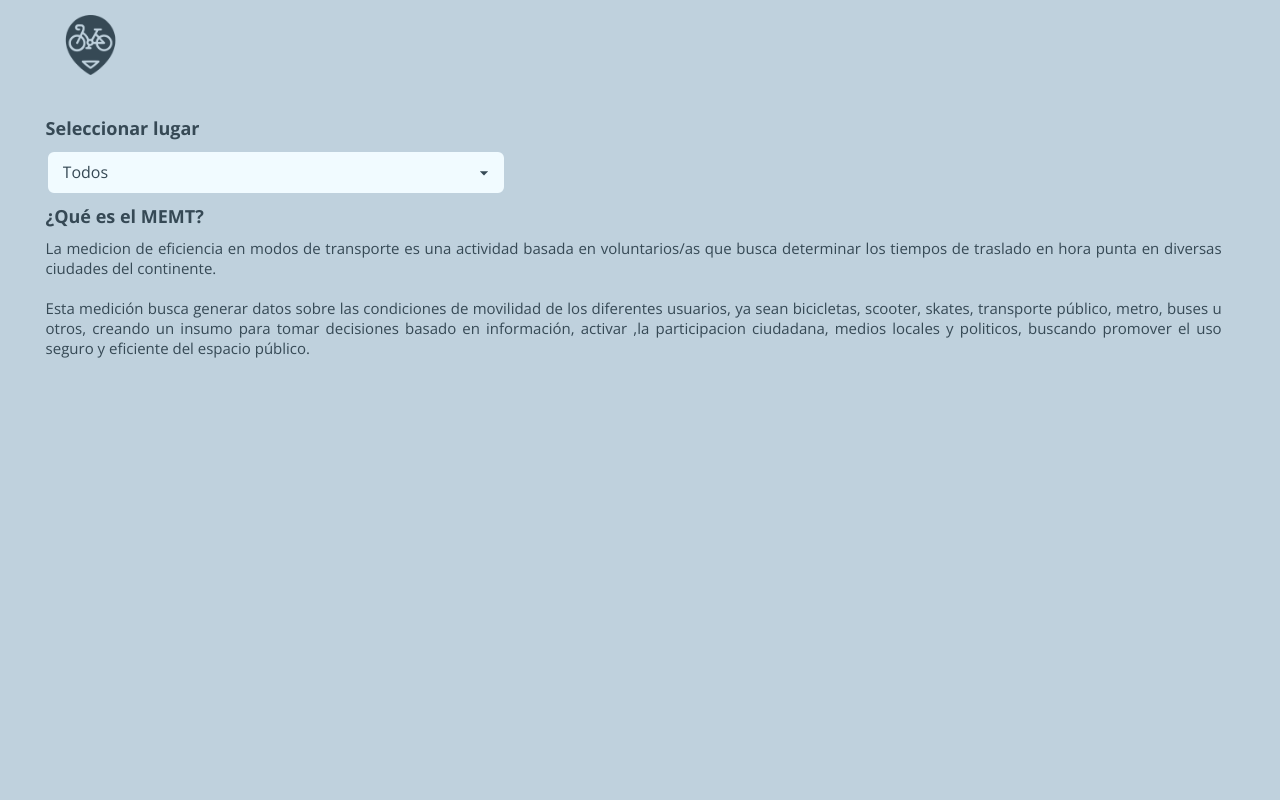
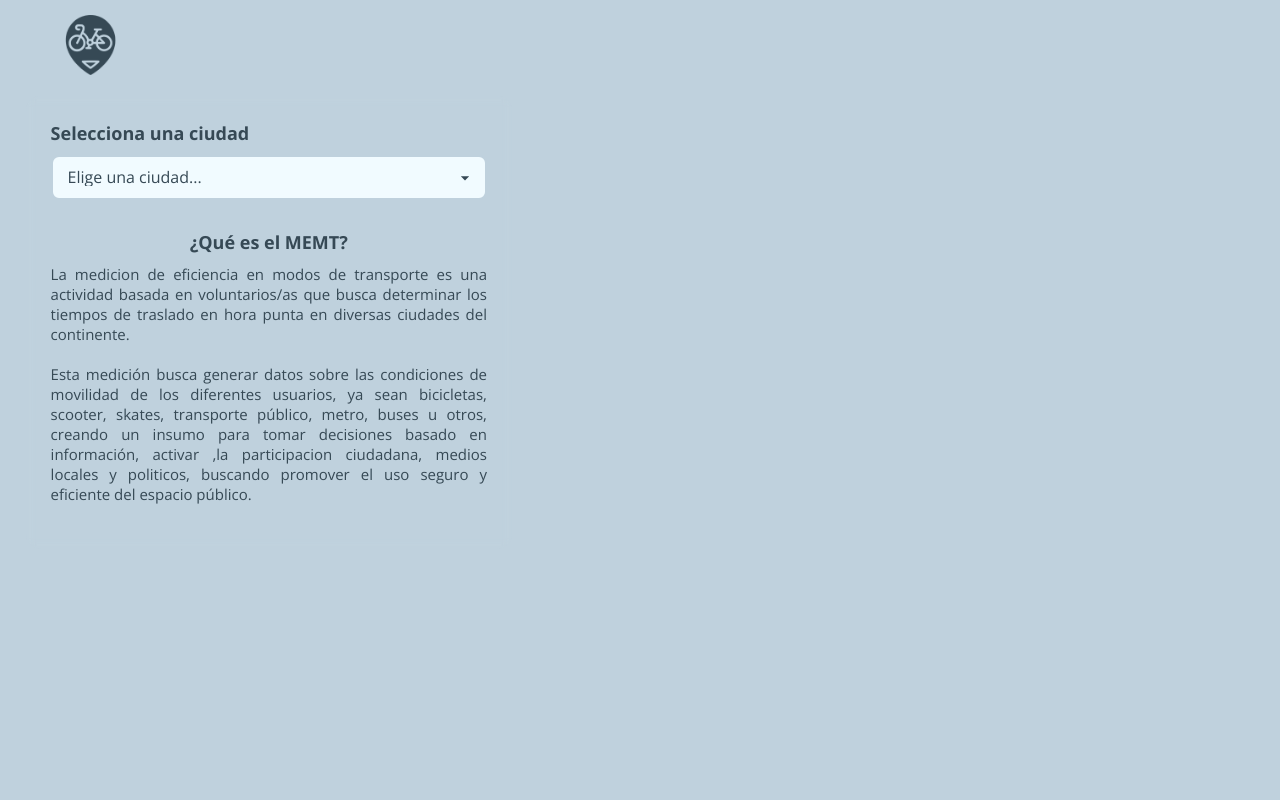
Before and after one commit to liberticl/cicloamigable, a Flask app: template templates/memt.html in a window 1280 px wide. Run offline with Flask 3, Linux system fonts and the light colour scheme; the template is opened without the code that fills it, so the values that code supplies are empty.

Commit message:
fix(memt): ubicación de tablas

```diff
--- a/static/css/memt.css
+++ b/static/css/memt.css
@@ -27,22 +27,26 @@
   margin-top: 6%;
 }
 
+.left-panel {
+  position: relative;
+  left: 2%;
+  top: 12%;
+  width: 38vw;
+  min-width: 350px;
+  max-width: 530px;
+  z-index: 100;
+  display: flex;
+  flex-direction: column;
+  gap: 15px;
+  padding: 25px;
+  border-radius: 15px;
+  /* box-shadow: 0 4px 25px rgba(0, 0, 0, 0.15); */
+  backdrop-filter: blur(5px);
+}
+
 /* Formulario de selección de comunas */
 .city-form {
-  position: absolute;
-  left: 2%;
-  top: 12%;
-  width: 90%;
-  max-width: 100%;
-  margin: 0 auto;
-  padding: 20px;
-  z-index: 100;
-  /* background: rgba(255, 255, 255, 0.9); */
-  padding: 20px;
-  border-radius: 15px;
-  /* box-shadow: 0 4px 15px rgba(0, 0, 0, 0.4); */
-  width: 500px;
-  /* transition: all 0.3s ease; */
+  width: 100%;
 }
 
 /* .city-form:hover {
@@ -110,19 +114,28 @@
 
 /* TABLAS */
 .table {
-  position: absolute;
-  left: 2%;
-  top: 23%;
-  max-width: 95vw;
-  margin: 0 auto;
-  padding: 20px;
-  z-index: 100;
   width: fit-content;
+  max-width: 100%;
   transition: all 0.3s ease;
+  border-radius: 12px;
+  overflow-x: auto;
+  text-align: center;
+  width: 100%;
+  display: flex;
+  justify-content: center;
+}
+
+.description-table {
+  width: fit-content;
+  max-width: 100%;
+  transition: all 0.3s ease;
+  border-radius: 12px;
+  overflow-x: auto;
+  text-align: center;
 }
 
 /* Versión responsive */
-@media (max-width: 768px) {
+@media (max-width: 600px) {
   .navbar-space {
     height: 80px;
   }
@@ -164,6 +177,17 @@
 /* Tabs para años en tabla memt */
 .memt-tabs {
   margin-top: 10px;
+  text-align: center;
+}
+
+.memt-tabs-content {
+  width: 100%;
+  display: flex;
+  justify-content: center;
+}
+
+.travel-table {
+  margin: 20px 0;
 }
 .memt-tab-label {
   display: inline-block;
--- a/templates/memt.html
+++ b/templates/memt.html
@@ -22,8 +22,24 @@
 
         <div class="navbar-space"></div>
 
+        <div class="left-panel">
+            <div class="city-form">
+                <form method="get" action="{{ url_for('memt') }}">
+                    <div class="form-group">
+                        <label class="form-label" for="citySelect">Selecciona una ciudad</label>
+                        <select id="citySelect" name="city" class="form-select" onchange="this.form.submit()">
+                            <option value="" {% if not selected %}selected{% endif %}>Elige una ciudad...</option>
+                            {% for city in cities %}
+                        <option value="{{ city }}" {% if selected==city %}selected{% endif %}>
+                            {{ city }}
+                        </option>
+                            {% endfor %}
+                        </select>
+                    </div>
+                </form>
+            </div>
             {% if not city_info %}
-        <div class="table">
+            <div class="description-table">
                 <b class="table-title">¿Qué es el MEMT?</b>
                 <p class="paragraph" style="margin-top: 10px; text-align:justify">
                     La medicion de eficiencia en modos de transporte es una actividad basada en voluntarios/as que busca
@@ -39,22 +55,6 @@
             </div>
             {% endif %}
 
-        <div class="city-form">
-            <form method="get" action="{{ url_for('memt') }}">
-                <div class="form-group">
-                    <label class="form-label" for="city-selector">Seleccionar lugar</label>
-                    <select class="form-select" id="city-selector" name="city" onchange="this.form.submit()">
-                        <option value="">Todos</option>
-                        {% for city in cities %}
-                        <option value="{{ city }}" {% if selected==city %}selected{% endif %}>
-                            {{ city }}
-                        </option>
-                        {% endfor %}
-                    </select>
-                </div>
-            </form>
-        </div>
-
             {% if city_info %}
             <div class="table">
 
@@ -66,7 +66,7 @@
 
                     <div style="margin-top: 10px;">
                         <b class="table-title">Destino: {{ city_info[0].destiny }}</b>
-                    <p class="paragraph">(Tiempo medido en {{ city_info[0].data_unit }})</p>
+                        <p>(Tiempo medido en {{ city_info[0].data_unit }})</p>
                     </div>
 
                     <div class="memt-tabs-content">
@@ -110,6 +110,7 @@
                 </div>
             </div>
             {% endif %}
+        </div>
 
         <div class="map-content">
             {{ map|safe }}
```
Lines whose indentation alone changed are shown as unchanged.
